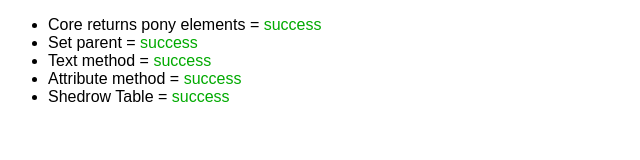
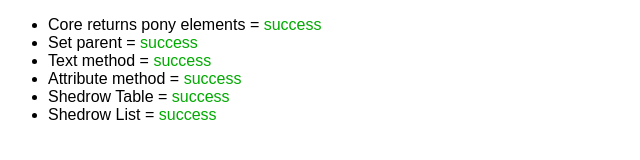
Before and after one commit to stephanbruny/ponyjs, a plain HTML site: page test.html in a window 1280 px wide. Shown: the whole page, without its empty margins (0-640 px from the left). Drawn offline with Linux system fonts and the light colour scheme.

Commit message:
PonyList

```diff
--- a/src/shedrow.js
+++ b/src/shedrow.js
@@ -26,6 +26,20 @@
 		}
 	}
 
+	function PonyList(type, attributes, delegate) {
+		var base = new root.Pony.el('type', attributes);
+		this.base = base;
+		this.delegate = delegate || function(item) {
+			return base.appendNew('li', {}, item);
+		};
+	}
+
+	PonyList.prototype.display = function(data, options) {
+		for (var i = 0; i < data.length; i++) {
+			this.base.append(this.delegate(data[i], options));
+		}
+	};
+
 	PonyTable.prototype.display = function(data, options) {
 		if (!Array.isArray(data)) { throw new Error("Table data must be an array") };
 		this.tbody.clear();
@@ -43,6 +57,7 @@
 	};
 
 	root.Pony.Shedrow = {
-		Table: PonyTable
+		Table: PonyTable,
+		List: PonyList
 	};
 })(this);
--- a/test.html
+++ b/test.html
@@ -98,6 +98,19 @@
 			assert(document.querySelector('#foo-table thead tr th:nth-child(2) span.success'), 'Error in table head delgate.');
 			assert(document.querySelector('#foo-table tbody tr td:nth-child(1) span.foo-td'), 'Error in table head delgate.');
 		}, testList);
+
+		test('Shedrow List', function() {
+			var delegate = function(item) {
+				assert(item);
+				return Pony.el('li', {class: 'foo'}, item);
+			};
+			var list = new Pony.Shedrow.List('ul', {id: 'test-list', style: 'display: none;'}, delegate);
+			list.display(['foo', 'bar', '42']);
+			assert(document.querySelector('#test-list'));
+			assert(document.querySelector('#test-list li.foo:first-child').innerHTML === 'foo');
+			assert(document.querySelector('#test-list li.foo:nth-child(2)').innerHTML === 'bar');
+			assert(document.querySelector('#test-list li.foo:nth-child(3)').innerHTML === '42');
+		}, testList);
 	};
 
 
```
